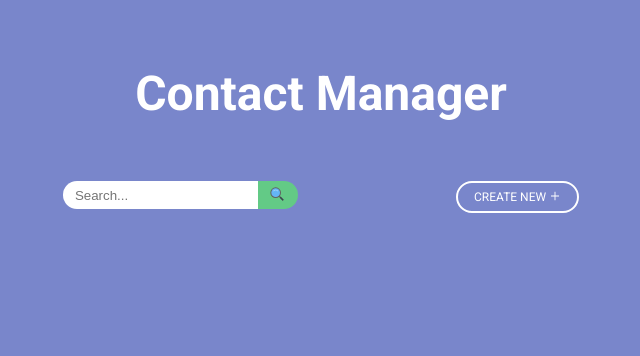
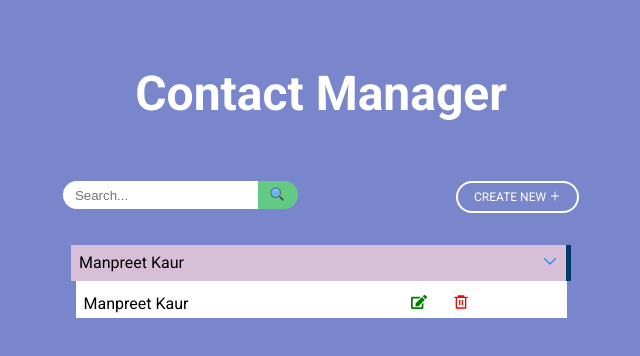
Before and after one commit to kaurman23/contact-manager-react, a React (Create React App) app: page / in a window 1280 px wide. Shown: the top 356 px of the page, without its empty margins (319-959 px from the left). Built offline with nearby package versions, Linux system fonts and the light colour scheme.

Commit message:
Create contact list css

```diff
--- a/src/App.css
+++ b/src/App.css
@@ -29,6 +29,7 @@ body {
   display: flex;
   flex-direction: row;
   justify-content: space-evenly;
+  margin-bottom: 2rem;
 
 }
 
@@ -79,3 +80,49 @@ body {
   cursor: pointer;
   transform: scale(1.1);
 }
+
+
+.contact{
+
+  max-height: fit-content;
+  max-width: 500px;
+  margin:auto;
+
+}
+.contact-heading {
+  background-color: thistle;
+  display: flex;
+  flex-direction: row;
+  justify-content: space-between;
+  padding: .5rem;
+  border-right: solid 5px #05396b;
+}
+.contact-heading p {
+  margin: 0;
+}
+.contact-content {
+  background-color: white;
+  display: grid;
+  grid-template-columns: 1fr 1fr;
+  width: 475px;
+  margin: auto;
+  padding-left: .5rem;
+  padding-right: .5rem;
+  padding-top: .5rem;
+
+}
+
+.contact-content > div
+{
+  right: 0;
+  margin: auto;
+}
+.contact-content > p {
+  margin: 5px 0px;
+}
+
+.edit-contact > span {
+  margin: 3px;
+  padding: 8px;
+  right: 0;
+}
--- /dev/null
+++ b/src/components/Contact.js
@@ -0,0 +1,24 @@
+import React from 'react';
+import {FcExpand} from 'react-icons/fc';
+import {FaEdit} from 'react-icons/fa'
+import {RiDeleteBin6Line} from 'react-icons/ri'
+
+
+export const Contact = () => {
+    return (
+        <div className="contact">
+            <div className="contact-heading">
+                <p>Manpreet Kaur</p>
+                <i ><FcExpand /></i>
+            </div>
+            <div className="contact-content">
+                <p>Manpreet Kaur</p>
+                <div className="edit-contact">
+                    <span className="edit-btn"><FaEdit style={{color: "green"}} /> </span>
+                    <span className="delete-btn"><RiDeleteBin6Line style={{color: "red"}} /></span>
+                </div>
+            </div>
+
+        </div>
+    )
+}
--- a/src/components/Main.js
+++ b/src/components/Main.js
@@ -1,4 +1,5 @@
 import React from 'react';
+import {Contact} from "./Contact";
 import { AiOutlinePlus } from 'react-icons/ai';
 import {FcSearch} from 'react-icons/fc'
 
@@ -9,10 +10,11 @@ export const Main = () => {
                 <div className="search-bar">
                 <input type="text" placeholder="Search..."></input>
                 <i className="search-icon"><FcSearch /></i>
-
                 </div>
                 <span className="create">CREATE NEW <i><AiOutlinePlus/></i></span>
             </div>
+            <Contact />
+
         </div>
     )
 }
```
